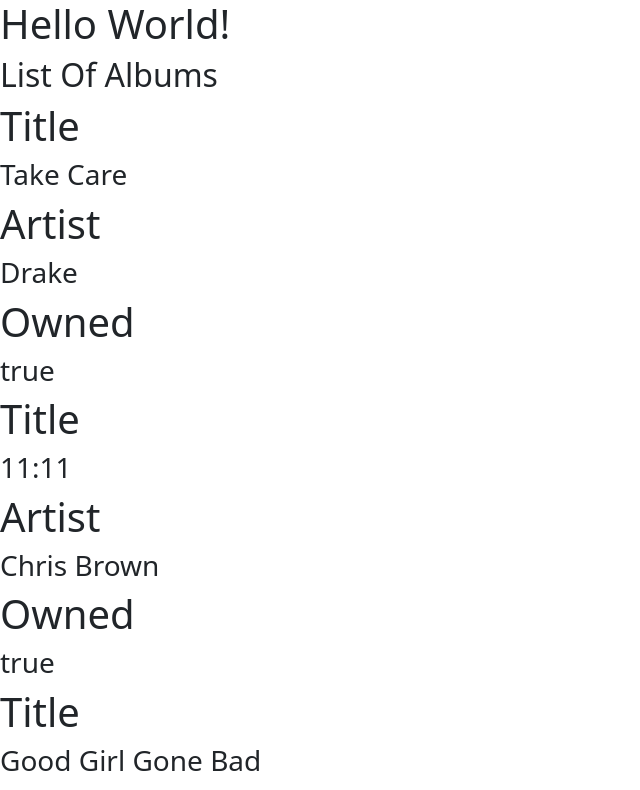
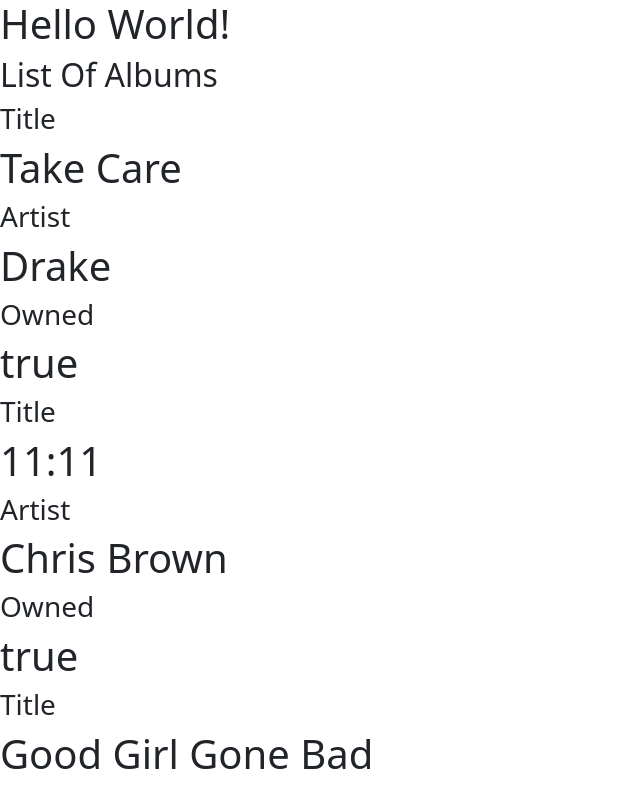
Before and after one commit to samjaygill/hello_world_angular, an Angular app: page / in a window 1280 px wide. Shown: the top 790 px of the page, without its empty margins (0-640 px from the left). Built offline with nearby package versions, Linux system fonts and the light colour scheme.

Commit message:
output properties

```diff
--- a/src/app/album/album.component.html
+++ b/src/app/album/album.component.html
@@ -1,8 +1,8 @@
-<h1>Title</h1>
-<h3>{{ details.title }}</h3>
+<h3>Title</h3>
+<h1 (click)="ownedClicked()">{{ details.title }}</h1>
 
-<h1>Artist</h1>
-<h3>{{ details.artist }}</h3>
+<h3>Artist</h3>
+<h1>{{ details.artist }}</h1>
 
-<h1>Owned</h1>
-<h3 (click)="ownedClicked()">{{details.owned}}</h3>
+<h3>Owned</h3>
+<h1>{{details.owned}}</h1>
```
